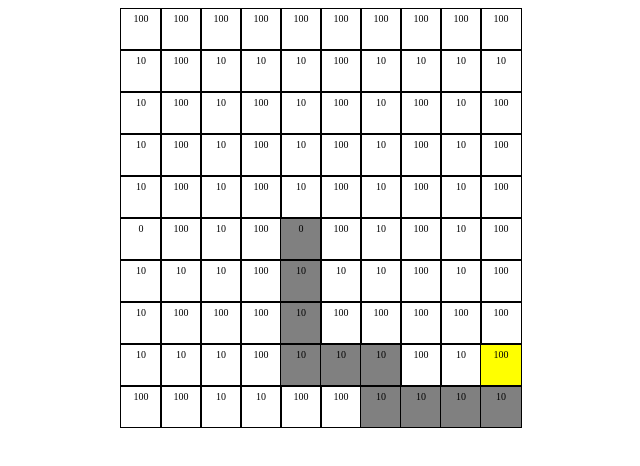
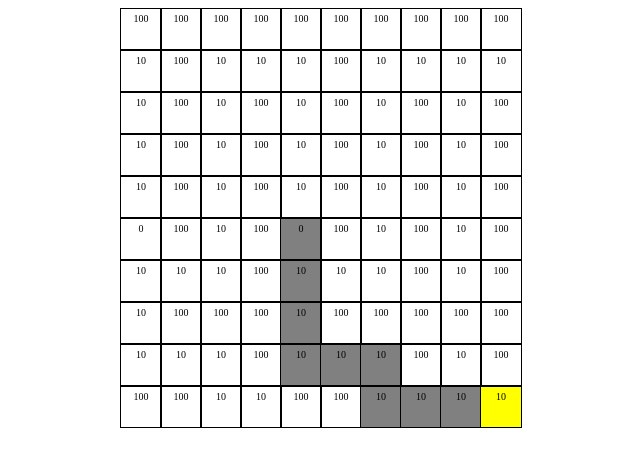
Before and after one commit to otaviozerotwo/legend_of_zelda_a_star, a React (Create React App) app: page / in a window 1280 px wide. Shown: the top 466 px of the page, without its empty margins (320-960 px from the left). Built offline with nearby package versions, Linux system fonts and the light colour scheme.

Commit message:
refactor: correção condição de parada movimentação do agente

```diff
--- a/src/App.js
+++ b/src/App.js
@@ -42,6 +42,12 @@ const MapaHyrule = ({ matrizMapaHyrule }) => {
           [linhaAtual, colunaAtual - 1]  // Esquerda
         ];
 
+        // Verificar se a posição atual já é a posição de destino
+        if (linhaAtual === pontoFim[0] && colunaAtual === pontoFim[1]) {
+          clearInterval(intervalId);
+          return prevPosicao; // Retornar a posição atual, pois já estamos no destino
+        }
+
         // Encontrar a posição vizinha com menor custo
         let menorCusto = Infinity;
         let novaPosicao = prevPosicao;
@@ -59,16 +65,19 @@ const MapaHyrule = ({ matrizMapaHyrule }) => {
             indexLinha === linhaAtual ? { ...linha, [colunaAtual]: true } : linha
           );
 
-          console.log(novoVisitado);
+          console.log('Array visitados: ', novoVisitado);
 
           return novoVisitado;
         });
 
-        if (menorCusto === Infinity || (novaPosicao[0] === pontoFim[0] && novaPosicao[1] === pontoFim[1])) {
+        // Verificar se não há mais movimentos possíveis
+        const semMovimentos = vizinhos.every(([linha, coluna]) => calcularCusto(linha, coluna) === Infinity);
+
+        if ((novaPosicao[0] === pontoFim[0] && novaPosicao[1] === pontoFim[1]) || semMovimentos) {
           clearInterval(intervalId);
         }
 
-        console.log(novaPosicao);
+        console.log('Nova Posição: ', novaPosicao);
 
         return novaPosicao;
       });
```
